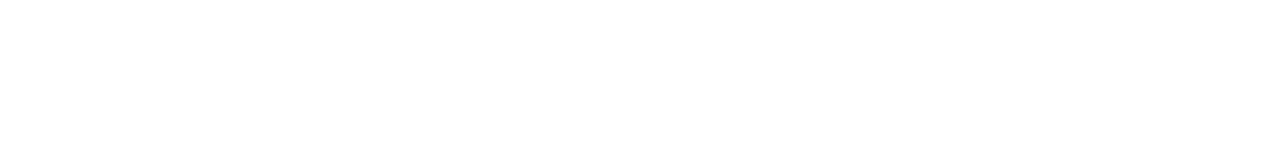
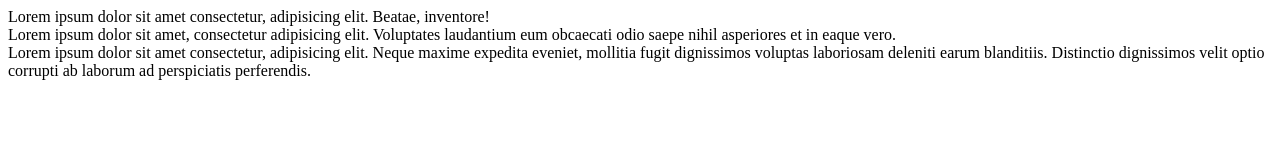
Before and after one commit to Tanvir-Hamid/my-special-repo, a plain HTML site: page index.html in a window 1280 px wide. Drawn offline with Linux system fonts and the light colour scheme.

Commit message:
secont commit

```diff
--- a/index.html
+++ b/index.html
@@ -6,6 +6,15 @@
     <title>my-special-repo</title>
 </head>
 <body>
+    <header>
+        Lorem ipsum dolor sit amet consectetur, adipisicing elit. Beatae, inventore!
+    </header>
 
+    <main>
+        Lorem ipsum dolor sit amet, consectetur adipisicing elit. Voluptates laudantium eum obcaecati odio saepe nihil asperiores et in eaque vero.
+    </main>
 </body>
+<footer>
+    Lorem ipsum dolor sit amet consectetur, adipisicing elit. Neque maxime expedita eveniet, mollitia fugit dignissimos voluptas laboriosam deleniti earum blanditiis. Distinctio dignissimos velit optio corrupti ab laborum ad perspiciatis perferendis.
+</footer>
 </html>
```
